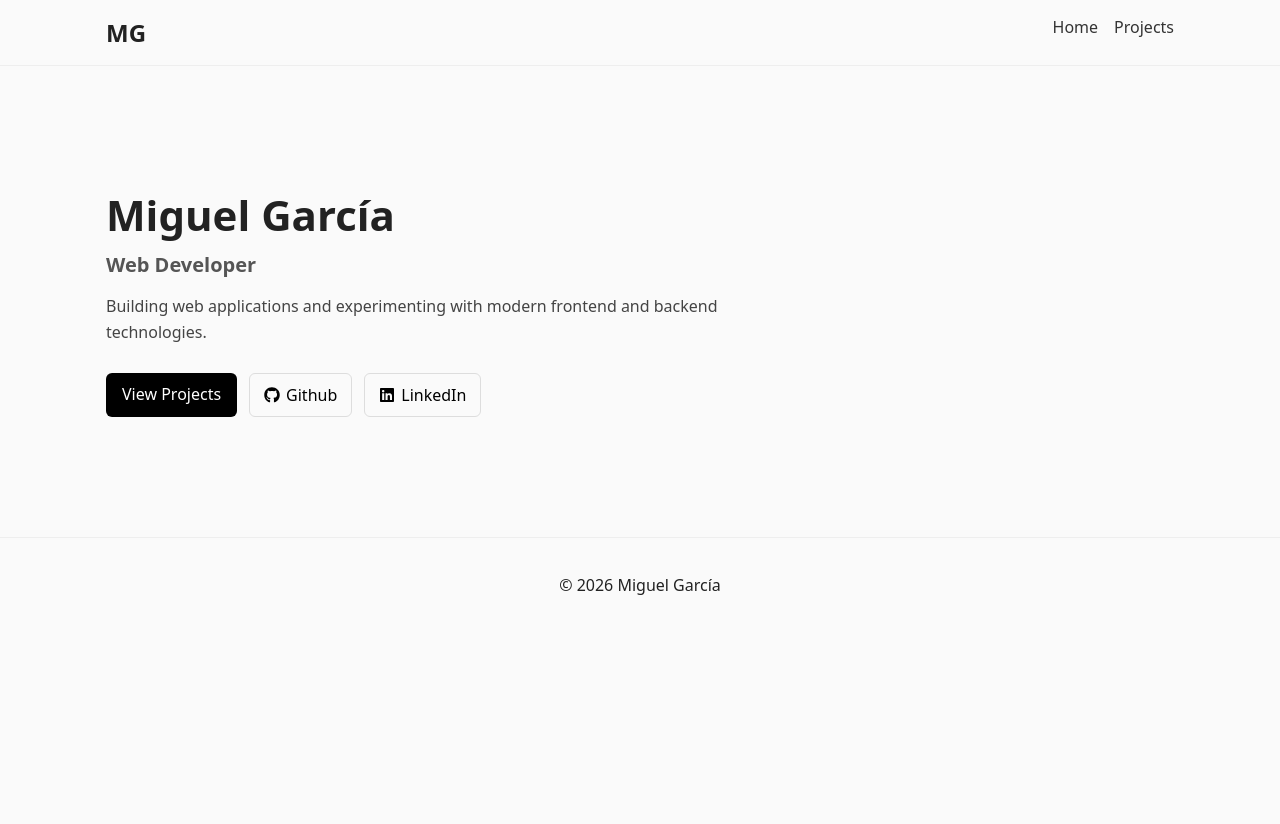
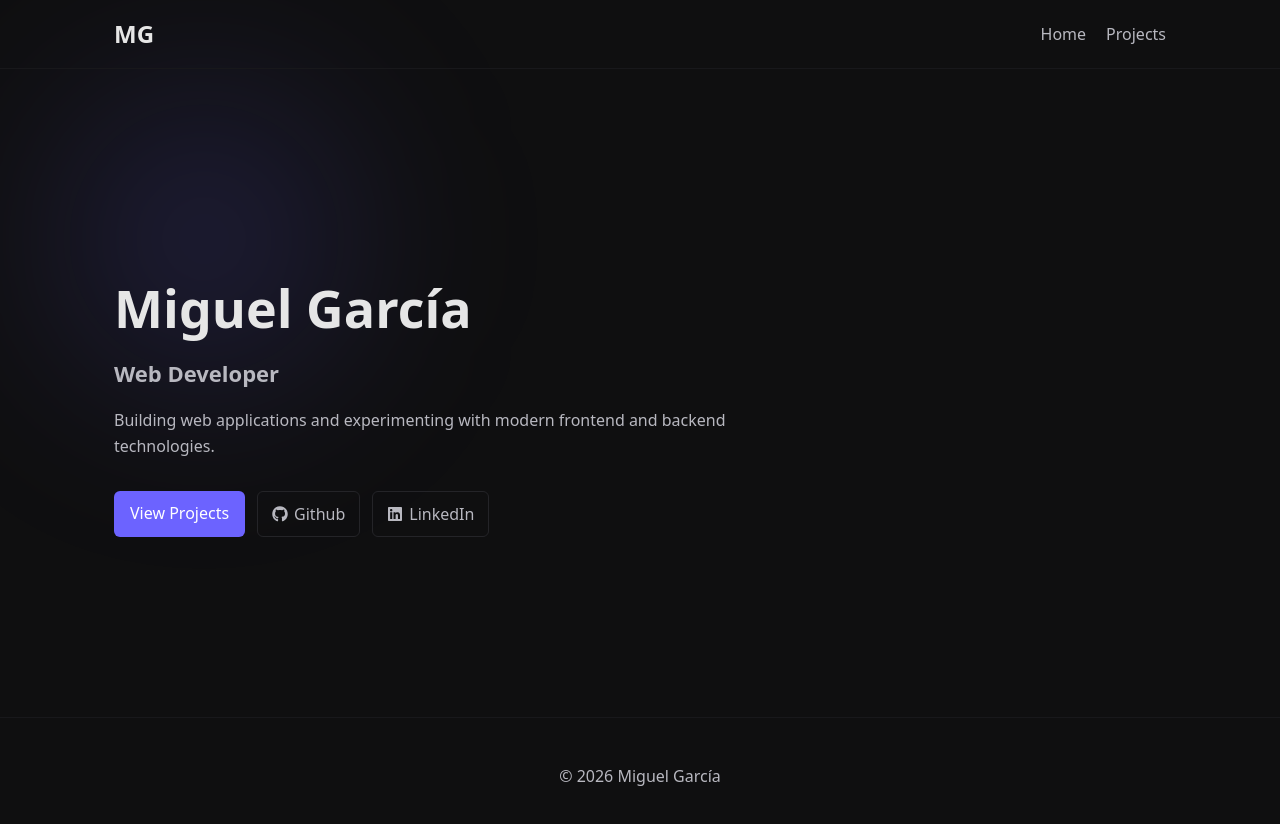
Before and after one commit to mickgv-web/portfolio, a React app: page / in a window 1280 px wide. Shown: the top 824 px of the page. Before the commit the page ends 800 px from the top, so only its background shows below. Built offline with nearby package versions, Linux system fonts and the light colour scheme; the HTML template or start-up script is replaced by a standard one.

Commit message:
Adjust styles to a Default Dark Mode

```diff
--- a/src/styles/global.css
+++ b/src/styles/global.css
@@ -1,14 +1,61 @@
+:root {
+
+  /* background */
+
+  --bg-primary: #0f0f10;
+  --bg-card: #17171a;
+
+  /* borders */
+
+  --border-subtle: #18181b;
+  --border-strong: #242428;
+
+  /* text */
+
+  --text-primary: #e6e6e6;
+  --text-secondary: #b8b8c0;
+
+  /* accent */
+
+  --accent: #6c63ff;
+
+  /* spacing */
+
+  --radius: 14px;
+
+}
+
 * {
   box-sizing: border-box;
 }
 
 body {
   margin: 0;
-  font-family: system-ui, sans-serif;
-  background: #fafafa;
-  color: #222;
+
+  font-family: system-ui, -apple-system, BlinkMacSystemFont, sans-serif;
+
+  background: var(--bg-primary);
+  color: var(--text-primary);
+
+  line-height: 1.5;
+
+  -webkit-font-smoothing: antialiased;
 }
 
 h1, h2, h3 {
   margin: 0;
 }
+
+a {
+  color: var(--accent);
+  text-decoration: none;
+}
+
+.btn-primary {
+  background: var(--accent);
+  color: white;
+
+  padding: 10px 16px;
+
+  border-radius: 6px;
+}
--- a/src/styles/home.css
+++ b/src/styles/home.css
@@ -1,27 +1,63 @@
 .hero {
-  padding: 80px 0;
+  position: relative;
+
+  padding: 120px 0 100px 0;
 
   max-width: 700px;
 }
 
+/* glow experimental */
+
+.hero::before {
+  content: "";
+
+  position: absolute;
+
+  width: 420px;
+  height: 420px;
+
+  background: radial-gradient(
+    circle,
+    rgba(108,99,255,0.25),
+    transparent 70%
+  );
+
+  filter: blur(90px);
+
+  top: -120px;
+  left: -120px;
+
+  z-index: -1;
+}
+
+/* HERO TEXT */
+
 .hero h1 {
-  font-size: 42px;
-  margin-bottom: 8px;
+  font-size: 52px;
+  font-weight: 700;
+
+  margin-bottom: 10px;
 }
 
 .hero-subtitle {
-  font-size: 20px;
-  color: #555;
-  margin-bottom: 16px;
+  font-size: 22px;
+
+  color: var(--text-secondary);
+
+  margin-bottom: 18px;
 }
 
 .hero-description {
   font-size: 16px;
-  color: #444;
+
+  color: var(--text-secondary);
+
   line-height: 1.6;
 
-  margin-bottom: 28px;
+  margin-bottom: 32px;
 }
+
+/* ACTIONS */
 
 .hero-actions {
   display: flex;
@@ -29,23 +65,51 @@
   flex-wrap: wrap;
 }
 
+/* PRIMARY BUTTON */
+
 .btn-primary {
-  background: black;
+  background: var(--accent);
   color: white;
+
   padding: 10px 16px;
+
   border-radius: 6px;
+
   text-decoration: none;
+
+  border: none;
+
+  transition: transform 0.15s ease, box-shadow 0.15s ease;
 }
+
+.btn-primary:hover {
+  transform: translateY(-2px);
+  box-shadow: 0 6px 20px rgba(0,0,0,0.25);
+}
+
+/* SECONDARY BUTTON */
 
 .btn-secondary {
   display: flex;
   align-items: center;
   gap: 6px;
 
-  border: 1px solid #ddd;
+  border: 1px solid var(--border-strong);
+
   padding: 10px 14px;
+
   border-radius: 6px;
 
   text-decoration: none;
-  color: black;
+
+  color: var(--text-secondary);
+
+  background: transparent;
+
+  transition: all 0.2s ease;
 }
+
+.btn-secondary:hover {
+  border-color: var(--accent);
+  color: var(--text-primary);
+}
--- a/src/styles/layout.css
+++ b/src/styles/layout.css
@@ -1,34 +1,48 @@
-body {
-  margin: 0;
-  font-family: system-ui, sans-serif;
+.main {
+  max-width: 1100px;
+  margin: auto;
+  padding: 80px 24px;
 }
 
+/* NAVBAR */
+
 .navbar {
-  border-bottom: 1px solid #eee;
+  border-bottom: 1px solid var(--border-subtle);
 }
 
 .nav-content {
   max-width: 1100px;
   margin: auto;
-  padding: 16px;
+
+  padding: 16px 24px;
+
   display: flex;
   justify-content: space-between;
+  align-items: center;
 }
 
 .nav-links a {
-  margin-left: 16px;
+  margin-left: 20px;
+
   text-decoration: none;
-  color: #333;
+
+  color: var(--text-secondary);
+
+  transition: color 0.2s ease;
 }
 
-.main {
-  max-width: 1100px;
-  margin: auto;
-  padding: 40px 16px;
+.nav-links a:hover {
+  color: var(--text-primary);
 }
 
+/* FOOTER */
+
 .footer {
-  border-top: 1px solid #eee;
+  border-top: 1px solid var(--border-subtle);
+
   text-align: center;
-  padding: 20px;
+
+  padding: 30px 20px;
+
+  color: var(--text-secondary);
 }
--- a/src/styles/projects.css
+++ b/src/styles/projects.css
@@ -1,5 +1,5 @@
 .projects-grid {
-  margin-top: 30px;
+  margin-top: 40px;
 
   display: grid;
   grid-template-columns: repeat(auto-fit, minmax(280px, 1fr));
@@ -7,24 +7,35 @@
   gap: 24px;
 }
 
+/* CARD */
+
 .project-card {
-  border: 1px solid #e6e6e6;
-  border-radius: 12px;
+  background: var(--bg-card);
+  border: 1px solid var(--border-subtle);
 
+  border-radius: var(--radius);
   padding: 18px;
-
-  background: white;
 
   display: flex;
   flex-direction: column;
+  gap: 10px;
 
-  gap: 10px;
+  transition: all 0.2s ease;
 }
+
+.project-card:hover {
+  border-color: var(--border-strong);
+  transform: translateY(-4px);
+}
+
+/* IMAGE */
 
 .project-image {
   width: 100%;
   border-radius: 8px;
 }
+
+/* TEXT */
 
 .project-card h3 {
   margin: 4px 0;
@@ -32,8 +43,10 @@
 
 .project-card p {
   font-size: 14px;
-  color: #555;
+  color: var(--text-secondary);
 }
+
+/* TECH TAGS */
 
 .project-tech {
   display: flex;
@@ -43,10 +56,15 @@
 
 .project-tech span {
   font-size: 12px;
-  background: #f3f3f3;
+
+  background: #222;
+  color: var(--text-secondary);
+
   padding: 4px 8px;
   border-radius: 6px;
 }
+
+/* LINKS */
 
 .project-links {
   margin-top: auto;
@@ -58,11 +76,14 @@
 }
 
 .project-links a {
-  color: #333;
+  color: var(--text-secondary);
+
   display: flex;
   align-items: center;
+
+  transition: color 0.2s ease;
 }
 
 .project-links a:hover {
-  color: #000;
+  color: var(--text-primary);
 }
```
